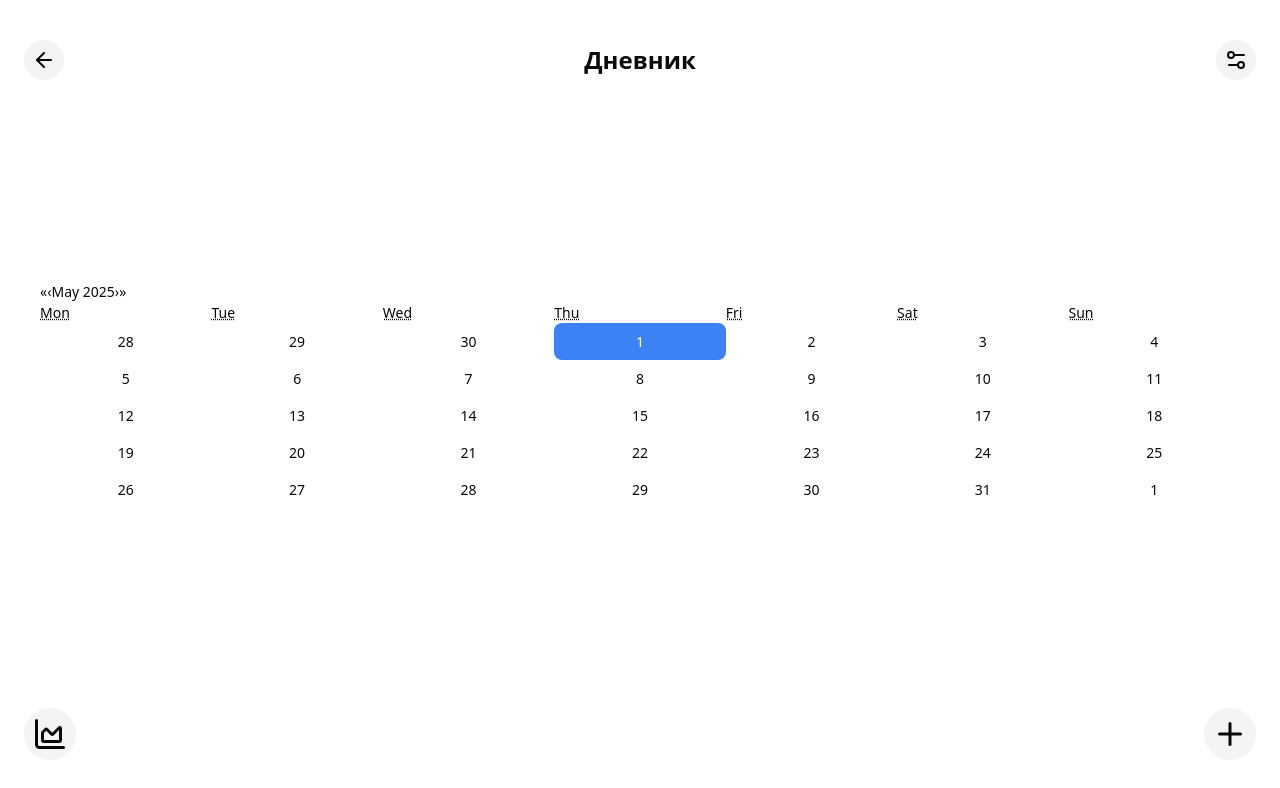
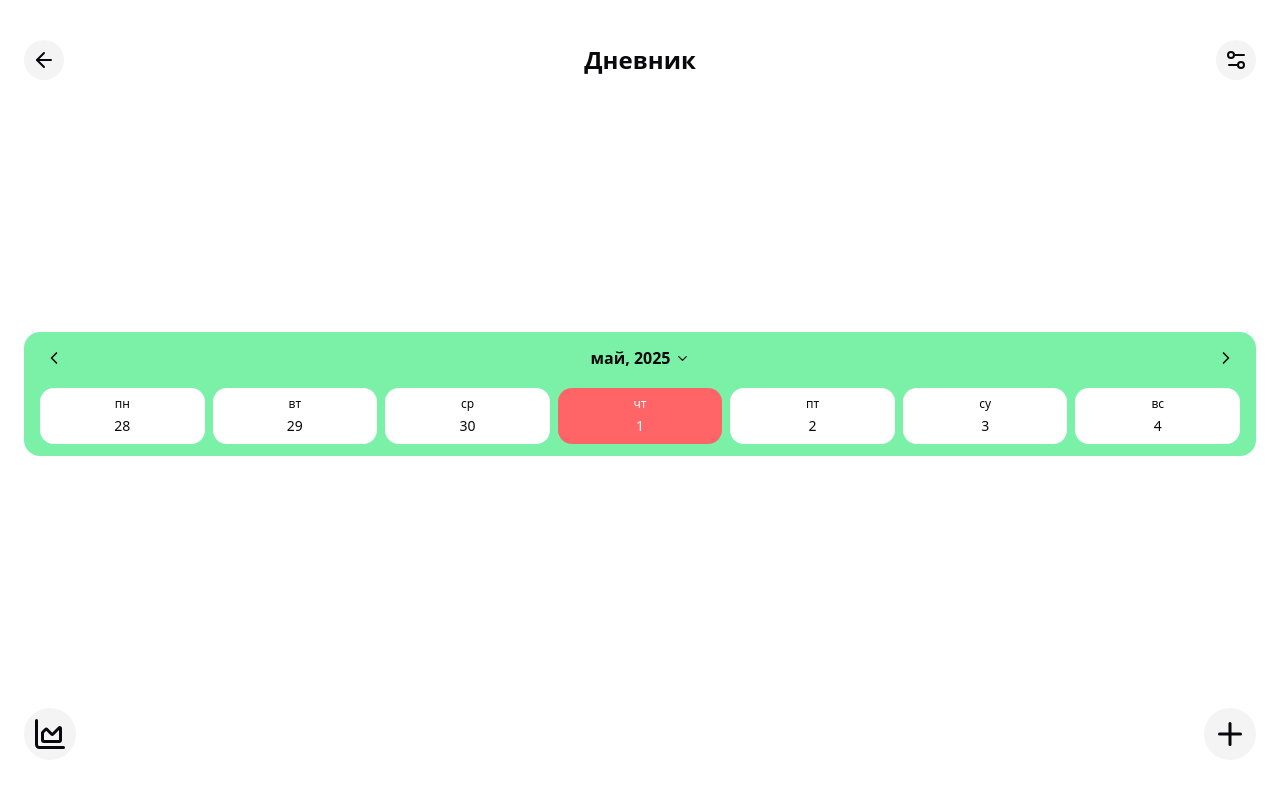
Before and after one commit to timaantonuk/frontend, a Next.js app: page /diary in a window 1280 px wide. Shown: the top 788 px of the page. Built offline with nearby package versions, Linux system fonts and the light colour scheme.

Commit message:
rework diary calendar component, remove library react-calendar

```diff
--- a/app/diary/page.tsx
+++ b/app/diary/page.tsx
@@ -18,7 +18,12 @@ function Page({}) {
       </nav>
 
       <div>
-        <DiaryCalendar />
+        <DiaryCalendar
+          events={{
+            '2025-05-15': true,
+            '2025-05-12': true,
+          }}
+        />
       </div>
 
       <footer className="flex justify-between">
--- a/app/styles/calendar.css
+++ /dev/null
@@ -1,17 +0,0 @@
-.react-calendar {
-    background: white;
-    border-radius: 12px;
-    padding: 1rem;
-    font-size: 14px;
-}
-
-.react-calendar__tile {
-    padding: 0.5rem;
-    border-radius: 8px;
-    transition: background-color 0.2s;
-}
-
-.react-calendar__tile--active {
-    background-color: #3b82f6;
-    color: white;
-}
--- /dev/null
+++ b/app/utils/functions.ts
@@ -0,0 +1,8 @@
+import { format } from 'date-fns';
+import { ru } from 'date-fns/locale';
+
+// Format date to month and year (e.g., "February, 2025")
+export const formatMonthYear = (date: Date) => format(date, 'LLLL, yyyy', { locale: ru });
+
+// Get two-letter weekday label (e.g., "пн", "вт")
+export const getWeekdayLabel = (date: Date) => format(date, 'EE', { locale: ru }).slice(0, 2);
--- a/components/DiaryCalendar.tsx
+++ b/components/DiaryCalendar.tsx
@@ -1,29 +1,204 @@
 'use client';
 
-import '../app/styles/calendar.css';
+import { useState, useMemo } from 'react';
+import {
+  addDays,
+  startOfWeek,
+  format,
+  isSameDay,
+  startOfMonth,
+  endOfMonth,
+  endOfWeek,
+  isSameMonth,
+  addMonths,
+  addWeeks,
+} from 'date-fns';
+import { ChevronDown, ChevronLeft, ChevronRight } from 'lucide-react';
+import { AnimatePresence, motion } from 'framer-motion';
+import { formatMonthYear, getWeekdayLabel } from '@/app/utils/functions';
 
-import { useState, useEffect } from 'react';
-import Calendar from 'react-calendar';
+// Component props type
+type DiaryCalendarProps = {
+  events?: Record<string, boolean>;
+  onDateSelect?: (date: Date) => void;
+};
 
-type ValuePiece = Date | null;
-type Value = ValuePiece | [ValuePiece, ValuePiece];
+function DiaryCalendar({ events = {}, onDateSelect }: DiaryCalendarProps) {
+  const [selectedDate, setSelectedDate] = useState(new Date());
+  const [viewDate, setViewDate] = useState(new Date());
+  const [isExpanded, setIsExpanded] = useState(false);
 
-function DiaryCalendar() {
-  const [value, onChange] = useState<Value>(new Date());
-  const [isClient, setIsClient] = useState(false);
+  // Memoized calculations for current week
+  const weekDays = useMemo(() => {
+    const weekStart = startOfWeek(viewDate, { weekStartsOn: 1 });
+    return Array.from({ length: 7 }, (_, i) => addDays(weekStart, i));
+  }, [viewDate]);
 
-  useEffect(() => {
-    setIsClient(true);
-  }, []);
+  // Memoized calculations for current month
+  const monthDays = useMemo(() => {
+    const startDay = startOfWeek(startOfMonth(viewDate), { weekStartsOn: 1 });
+    const endDay = endOfWeek(endOfMonth(viewDate), { weekStartsOn: 1 });
 
-  if (!isClient) {
-    return <div className="calendar-placeholder">Загрузка календаря...</div>;
-  }
+    const days = [];
+    let current = startDay;
+
+    while (current <= endDay) {
+      days.push(current);
+      current = addDays(current, 1);
+    }
+
+    return days;
+  }, [viewDate]);
+
+  // Month and year to display
+  const monthAndYearToDisplay = formatMonthYear(viewDate);
+
+  // Navigation handlers
+  const navigateToPrevious = () => {
+    if (isExpanded) {
+      setViewDate(prev => addMonths(prev, -1));
+    } else {
+      setViewDate(prev => addWeeks(prev, -1));
+    }
+  };
+
+  const navigateToNext = () => {
+    if (isExpanded) {
+      setViewDate(prev => addMonths(prev, 1));
+    } else {
+      setViewDate(prev => addWeeks(prev, 1));
+    }
+  };
+
+  // Event handlers
+  const handleMonthClick = () => {
+    setIsExpanded(!isExpanded);
+  };
+
+  const handleSelectedDayClick = (day: Date) => {
+    setSelectedDate(day);
+    setViewDate(day); // Update month when selecting a date
+    if (onDateSelect) onDateSelect(day);
+
+    // Close expanded view after selecting a date
+    if (isExpanded) setIsExpanded(false);
+  };
+
+  // Day cell component
+  const DayCell = ({ day, isMonth = false }: { day: Date; isMonth?: boolean }) => {
+    const dayLabel = getWeekdayLabel(day);
+    const dayNumber = format(day, 'd');
+    const isSelected = isSameDay(selectedDate, day);
+    const isCurrentMonth = isSameMonth(day, viewDate);
+
+    return (
+      <div
+        onClick={() => handleSelectedDayClick(day)}
+        className={`
+        flex flex-col items-center justify-center gap-1 p-1 rounded-md cursor-pointer transition-colors
+        ${isSelected ? 'bg-red-400 text-white' : 'bg-white'}
+        ${isMonth && !isCurrentMonth ? 'opacity-40' : ''}
+        ${isMonth ? '' : 'flex-1'}
+        h-14
+      `}
+      >
+        <time dateTime={day.toISOString()} className="text-xs font-medium">
+          {dayLabel}
+        </time>
+        <time dateTime={day.toISOString()} className="text-sm">
+          {dayNumber}
+        </time>
+        {events[format(day, 'yyyy-MM-dd')] && <div className=" w-1 h-1 bg-blue-500 rounded-full" />}
+      </div>
+    );
+  };
 
   return (
-    <div>
-      <Calendar onChange={onChange} value={value} />
-    </div>
+    <>
+      {/* Overlay */}
+      <AnimatePresence>
+        {isExpanded && (
+          <motion.div
+            initial={{ opacity: 0 }}
+            animate={{ opacity: 0.2 }}
+            exit={{ opacity: 0 }}
+            transition={{ duration: 0.25 }}
+            className="fixed inset-0 bg-black z-[1]"
+            onClick={() => setIsExpanded(false)}
+          />
+        )}
+      </AnimatePresence>
+
+      {/* Calendar Container */}
+      <motion.div
+        layout="preserve-aspect"
+        initial={false}
+        transition={{
+          layout: { duration: 0.3, type: 'spring', bounce: 0 },
+          height: { duration: 0.3 },
+        }}
+        className="flex flex-col gap-4 w-full rounded-2xl bg-green-300 px-4 py-3 relative z-10 overflow-hidden"
+      >
+        {/* Header */}
+        <div className="flex items-center justify-between">
+          <button
+            onClick={navigateToPrevious}
+            className="p-1 rounded-full hover:bg-green-400 transition-colors"
+            aria-label="Предыдущий период"
+          >
+            <ChevronLeft size={20} />
+          </button>
+
+          <motion.div onClick={handleMonthClick} className="flex gap-1 items-center cursor-pointer">
+            <p className="font-semibold">{monthAndYearToDisplay}</p>
+            <motion.div animate={{ rotate: isExpanded ? 180 : 0 }} transition={{ duration: 0.2 }}>
+              <ChevronDown size={15} />
+            </motion.div>
+          </motion.div>
+
+          <button
+            onClick={navigateToNext}
+            className="p-1 rounded-full hover:bg-green-400 transition-colors"
+            aria-label="Следующий период"
+          >
+            <ChevronRight size={20} />
+          </button>
+        </div>
+
+        {/* Calendar View */}
+        <motion.div layout transition={{ duration: 0.3 }} className="w-full">
+          <AnimatePresence mode="wait">
+            {isExpanded ? (
+              <motion.div
+                key="month"
+                initial={{ opacity: 0 }}
+                animate={{ opacity: 1 }}
+                exit={{ opacity: 0 }}
+                transition={{ duration: 0.2 }}
+                className="grid grid-cols-7 gap-2"
+              >
+                {monthDays.map(day => (
+                  <DayCell key={day.toISOString()} day={day} isMonth />
+                ))}
+              </motion.div>
+            ) : (
+              <motion.div
+                key="week"
+                initial={{ opacity: 0 }}
+                animate={{ opacity: 1 }}
+                exit={{ opacity: 0 }}
+                transition={{ duration: 0.2 }}
+                className="flex w-full gap-2"
+              >
+                {weekDays.map(day => (
+                  <DayCell key={day.toISOString()} day={day} />
+                ))}
+              </motion.div>
+            )}
+          </AnimatePresence>
+        </motion.div>
+      </motion.div>
+    </>
   );
 }
 
--- a/package.json
+++ b/package.json
@@ -24,6 +24,7 @@
     "@radix-ui/react-slot": "^1.2.0",
     "class-variance-authority": "^0.7.1",
     "clsx": "^2.1.1",
+    "date-fns": "^4.1.0",
     "embla-carousel-autoplay": "^8.6.0",
     "embla-carousel-react": "^8.6.0",
     "framer-motion": "^12.9.4",
@@ -32,7 +33,6 @@
     "next": "15.3.1",
     "next-themes": "^0.4.6",
     "react": "^19.0.0",
-    "react-calendar": "^5.1.0",
     "react-dom": "^19.0.0",
     "react-hook-form": "^7.56.1",
     "sonner": "^2.0.3",
```
Also changed, not shown: 1 other file (tests, documents, lock files or other folders).
